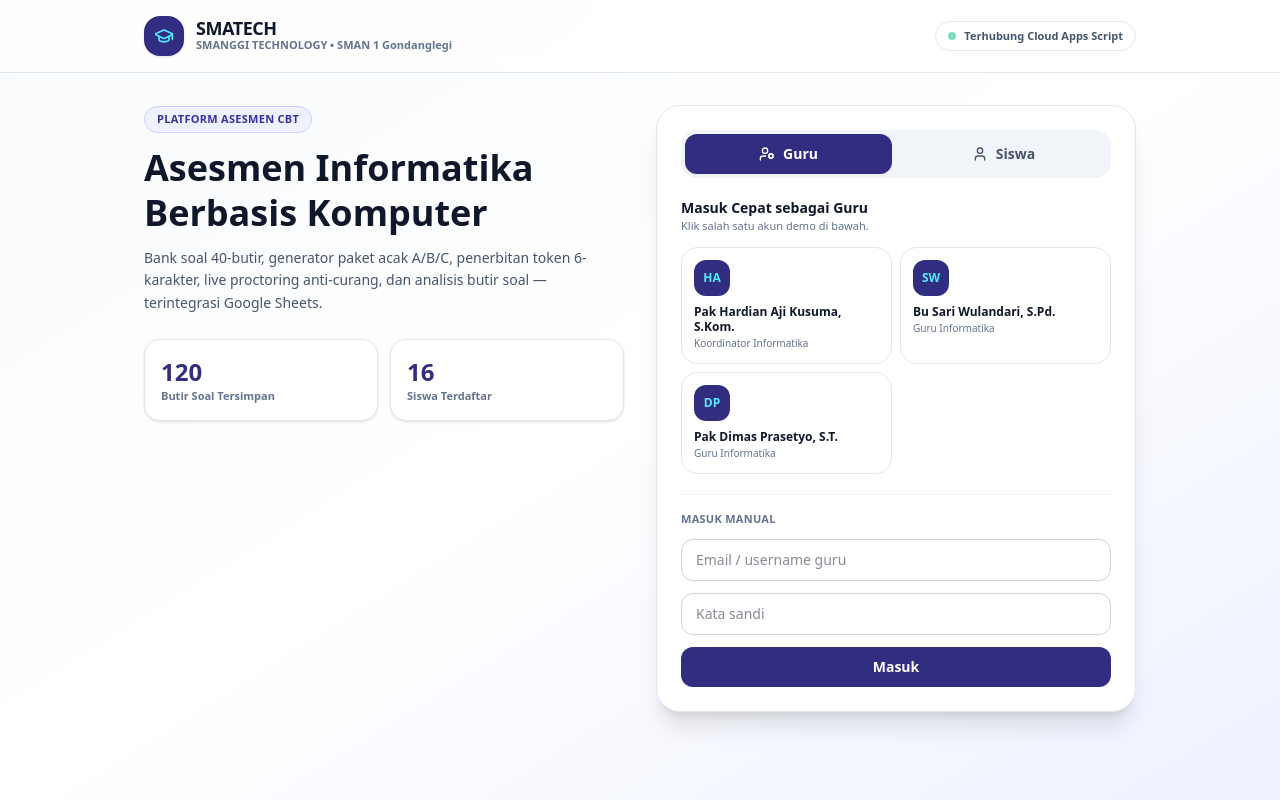
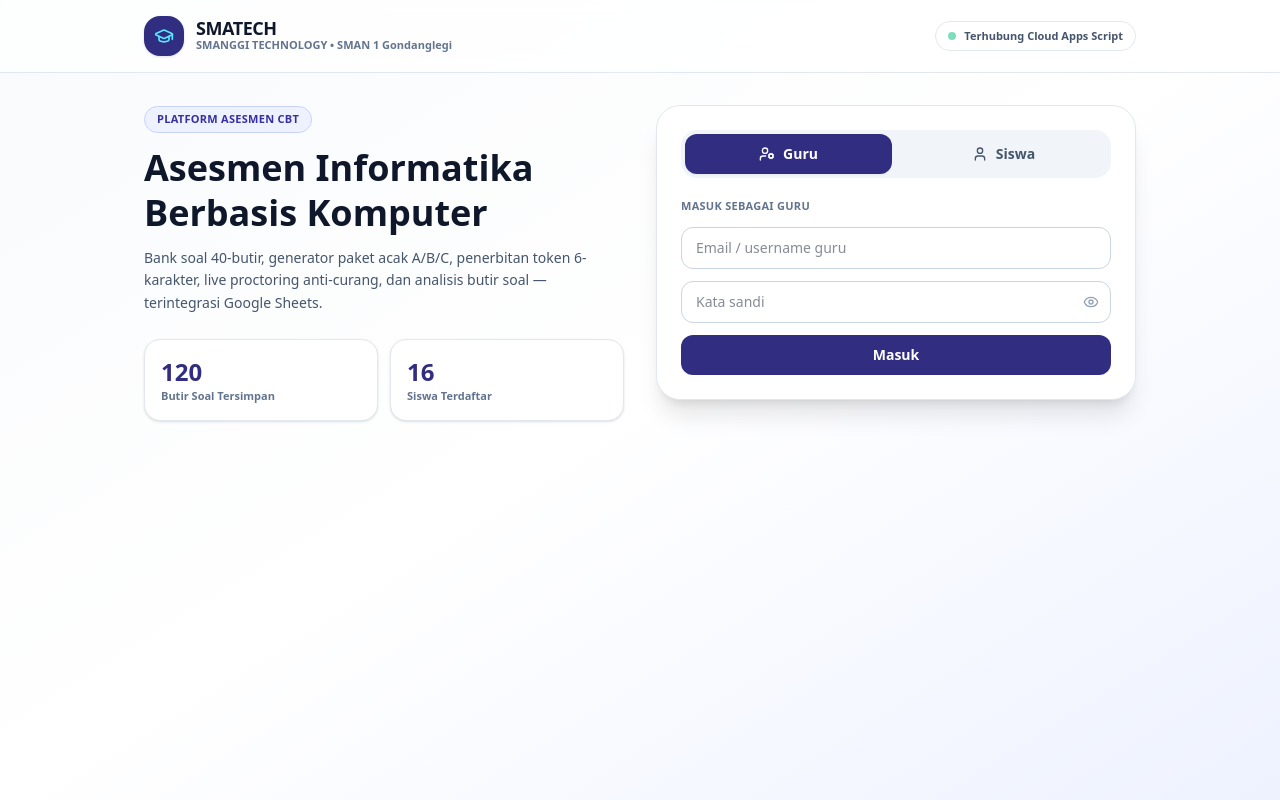
Before and after one commit to penghasilanku17-source/smatech-smanggi, a plain HTML site: page index.html in a window 1280 px wide. Drawn offline with nearby package versions, Linux system fonts and the light colour scheme.

Commit message:
index.html

```diff
--- a/index.html
+++ b/index.html
@@ -98,17 +98,19 @@
 
         <!-- Panel Guru -->
         <div id="authTeacherPanel" class="space-y-5">
-          <div>
-            <h3 class="text-sm font-extrabold text-slate-900">Masuk Cepat sebagai Guru</h3>
-            <p class="text-[11px] text-slate-500 mb-3">Klik salah satu akun demo di bawah.</p>
-            <div id="quickTeacherGrid" class="grid grid-cols-1 sm:grid-cols-2 gap-2"></div>
-          </div>
-          <form id="teacherManualLoginForm" class="border-t border-slate-100 pt-4 space-y-3">
-            <div class="text-[11px] font-bold text-slate-500 uppercase tracking-wide">Masuk Manual</div>
+          <form id="teacherManualLoginForm" class="space-y-3">
+            <div class="text-[11px] font-bold text-slate-500 uppercase tracking-wide">Masuk sebagai Guru</div>
             <input id="teacherEmailInput" type="text" autocomplete="username" placeholder="Email / username guru"
               class="w-full px-3.5 py-2.5 rounded-xl border border-slate-300 text-sm focus:outline-none focus:ring-2 focus:ring-brand-600" />
-            <input id="teacherPassInput" type="password" autocomplete="current-password" placeholder="Kata sandi"
-              class="w-full px-3.5 py-2.5 rounded-xl border border-slate-300 text-sm focus:outline-none focus:ring-2 focus:ring-brand-600" />
+            <div class="relative">
+              <input id="teacherPassInput" type="password" autocomplete="current-password" placeholder="Kata sandi"
+                class="w-full px-3.5 py-2.5 pr-11 rounded-xl border border-slate-300 text-sm focus:outline-none focus:ring-2 focus:ring-brand-600" />
+              <button type="button" onclick="toggleTeacherPassword()" tabindex="-1" aria-label="Tampilkan/sembunyikan kata sandi"
+                class="absolute right-1.5 top-1/2 -translate-y-1/2 p-1.5 rounded-lg text-slate-400 hover:text-slate-600">
+                <i id="teacherPassEyeShow" data-lucide="eye" class="w-4 h-4"></i>
+                <i id="teacherPassEyeHide" data-lucide="eye-off" class="w-4 h-4 hidden"></i>
+              </button>
+            </div>
             <div id="teacherLoginErrorBox" class="hidden px-3 py-2 rounded-xl bg-rose-50 border border-rose-200 text-rose-700 text-xs font-semibold"></div>
             <button type="submit"
               class="w-full py-2.5 rounded-xl bg-brand-900 hover:bg-brand-800 text-white text-sm font-bold transition">
@@ -703,5 +705,18 @@
 
   <!-- Aplikasi logika -->
   <script src="app.js"></script>
+  <script>
+    function toggleTeacherPassword() {
+      const inp = document.getElementById('teacherPassInput');
+      const show = document.getElementById('teacherPassEyeShow');
+      const hide = document.getElementById('teacherPassEyeHide');
+      if (!inp) return;
+      const reveal = inp.type === 'password';
+      inp.type = reveal ? 'text' : 'password';
+      if (show) show.classList.toggle('hidden', !reveal);
+      if (hide) hide.classList.toggle('hidden', reveal);
+      inp.focus();
+    }
+  </script>
 </body>
 </html>
```
